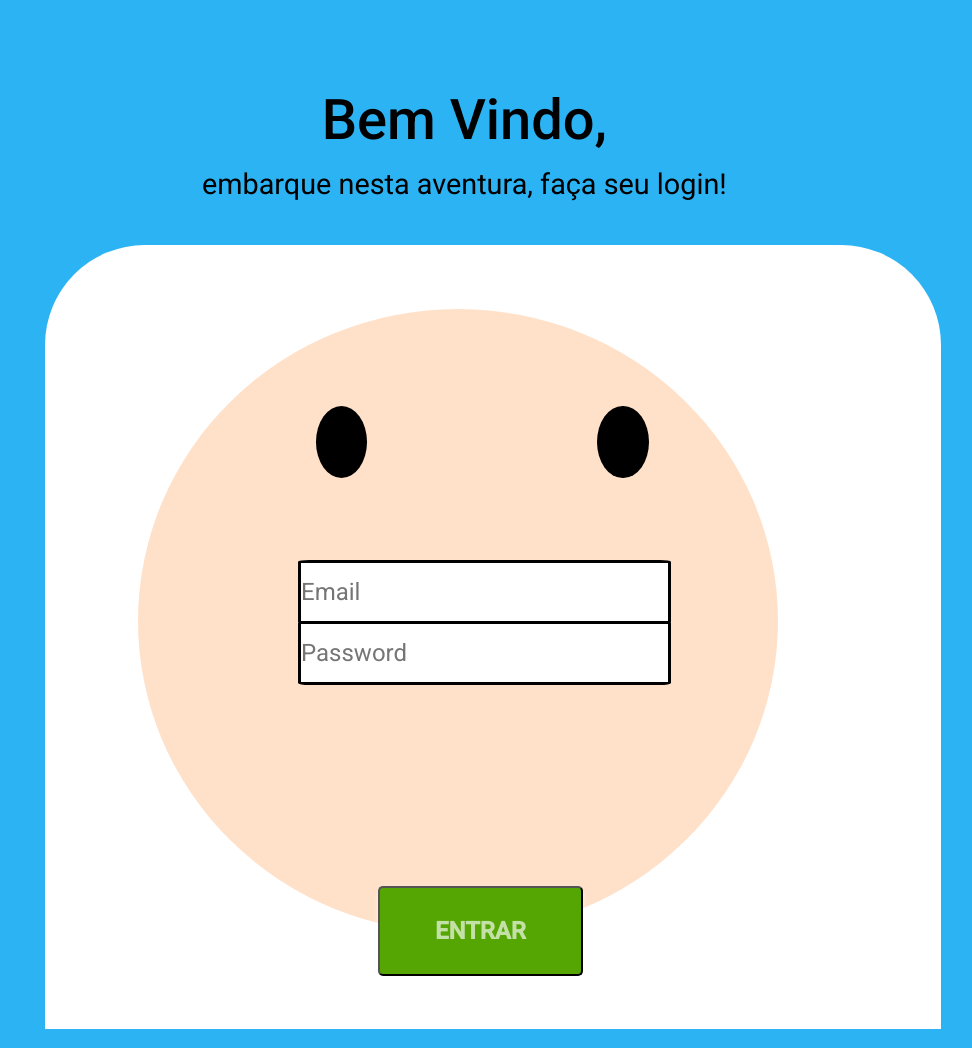
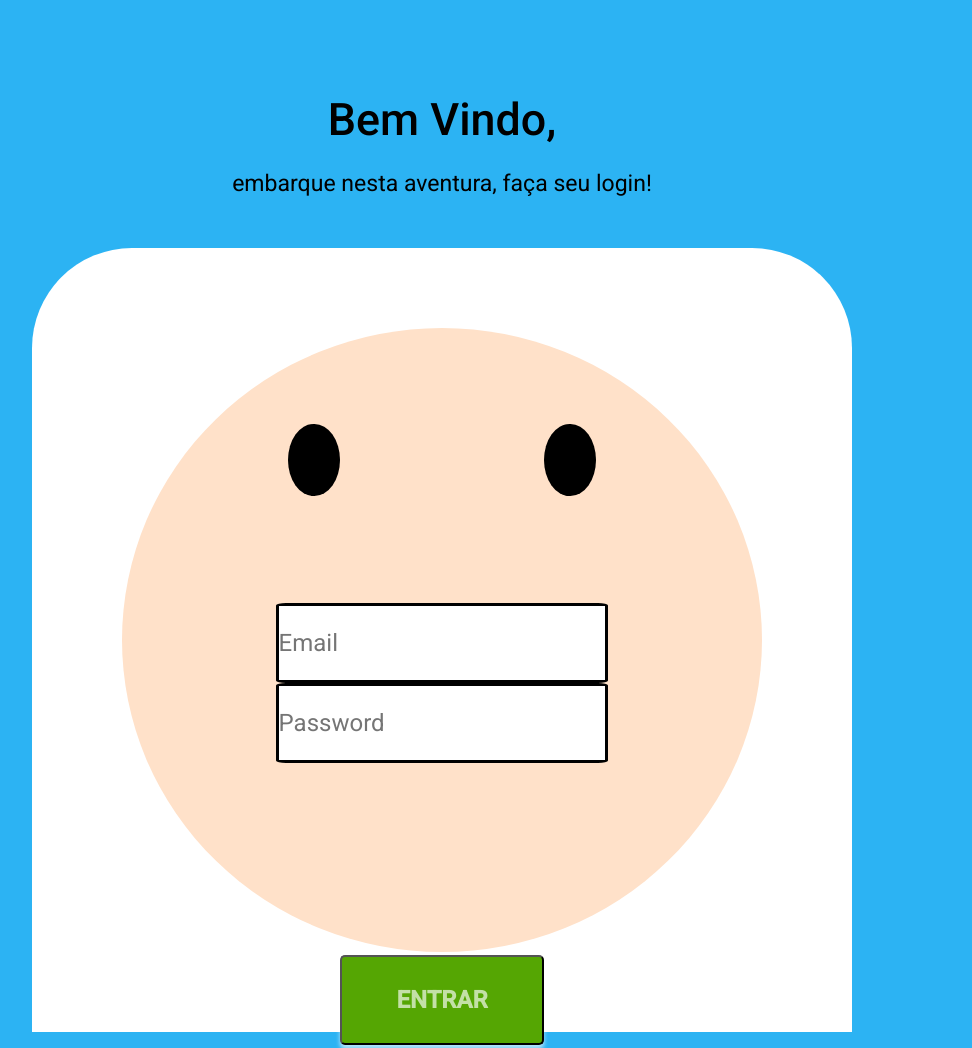
Before and after one commit to zeninmultimidia/finn-form, a plain HTML site: page index.html in a window 1280 px wide. Shown: the top 1048 px of the page, without its empty margins (198-1170 px from the left). Drawn offline with Linux system fonts and the light colour scheme.

Commit message:
adicionando flex-box

```diff
--- a/index.html
+++ b/index.html
@@ -7,24 +7,26 @@
     </head>
     <body>
         <header>
-            <section class="welcome">
+            <div class="welcome">
                 <h1>Bem Vindo,</h1>
                 <p>embarque nesta aventura, faça seu login!</p>
-            </section>
+            </div>
         </header>
         <main>
-           <section>
-                <div class="capuz"></div>
-                <div class="rosto"></div>
+           <section class="finn-container">
+                <div class="capuz">
+                    <div class="rosto">
+                        <di class="olhos">
                             <div class="olho-esq"></div>
                             <div class="olho-dir"></div>
-           </section>
-           <section>
+                        </di>
                         <form class="form">
                             <input class="email" type="email" name="Email" placeholder="Email" required>
                             <input class="password" type="password" name="password" placeholder="Password" required>
                             <button>entrar</button>
                        </form>
+                    </div>
+                </div>
            </section>
         </main>
     </body>
--- a/style.css
+++ b/style.css
@@ -9,81 +9,101 @@ body{
     width: 100vw;
     height: 164vh;
     background-color: #2CB3F3;
-    position: relative;
-    left: 0px;
-    top: 0px;
+    position: absolute;
 }
 .welcome{
+    margin-top: 5.5rem;
     text-align: center;
     line-height: 4rem;
-    position: absolute;
-    left: 25rem;
-    top: 5.5rem;
+    display: flex;
+    flex-direction: column;
+    justify-content: center;
 }
 h1{
     font-weight: 500;
-    font-size: 3.5rem;
+    font-size: 3.5vw;
 }
 P{
     font-weight: 400;
-    font-size: 1.8rem;
+    font-size: 1.8vw;
+}
+.finn-container{
+    margin-top: 2rem;
+    display: flex;
+    justify-content: center;
+    align-items: center;
+    position: relative;
 }
 .capuz{
-    width: 56rem;
+    width: 64vw;
     height: 98vh;
     background-color: #FFFFFF;
     border-radius: 100px 100px 0px 0px;
-    position: absolute;
-    left: 15.18rem;
-    top: 15.31rem;
+    display: flex;
+    justify-content: center;
+    align-items: center;
+    position: relative;
 }
 .rosto{
     width: 50vw;
     height: 78vh;
     background-color: #FFE1C9;
     border-radius: 80% 80% 80% 80%;
-    position: absolute;
-    left: 21rem;
-    top: 19.31rem;
+    display: flex;
+    flex-direction: column;
+    align-items: center;
+    position: relative;
+}
+.olhos{
+    width: 50vw;
+    height: 10vh;
+    display: flex;
+    justify-content: space-around;
+    flex-direction: row;
+    position: relative;
+    top: 6rem;
 }
 .olho-esq, .olho-dir{
     width: 4vw;
     height: 9vh;
     background-color: #000000;
     border-radius: 100%;
-    position: absolute;
-    top: 25.36rem;
-    left: 32.12rem;
+    position: relative;
+}
+.olho-esq{
+    left: 2rem;
 }
 .olho-dir{
-    left: 49.71rem;
+    right: 2rem;
 }
 .form{
-    width: 23.5rem;
-    height: 8rem;
+    width: 26rem;
+    height: 20rem;
+    margin-top: 10rem;
     font-size: 3rem;
+    display: flex;
+    flex-direction: column;
+    justify-content: center;
+    align-items: center;
     position: relative;
-    left: 31rem;
-    top: 35rem;
 }
 input{
-    width: 23.3rem;
-    height: 4rem;
+    width: 26vw;
+    height: 10vh;
     border: 3px solid #000000;
     border-radius: 3%;
+    display: flex;
 }
 .email, .password, button{
-    position: absolute;
     font-size: 1.5rem;
-
-}
-.password{
-    top: 3.8rem;
+    display: flex;
+    justify-content: center;
+    align-items: center;
+    position: relative;
 }
 button{
     width: 16vw;
     height: 11.2vh;
-    font-size: 1.5rem;
     font-weight: bold;
     line-height: 28px;
     text-transform: uppercase;
@@ -91,6 +111,5 @@ button{
     background-color: #55A603;
     border-radius: 5px;
     box-shadow: 0px 4px 4px;
-    top: 20.4rem;
-    left: 5rem;
+    top: 12rem;
 }
```
Lines whose indentation alone changed are shown as unchanged.
